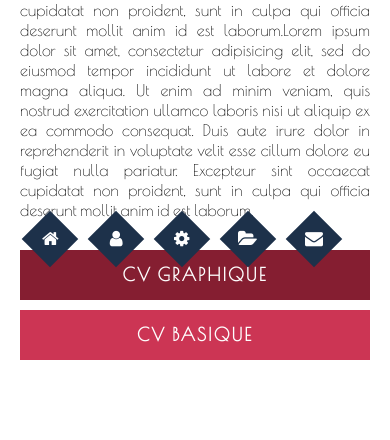
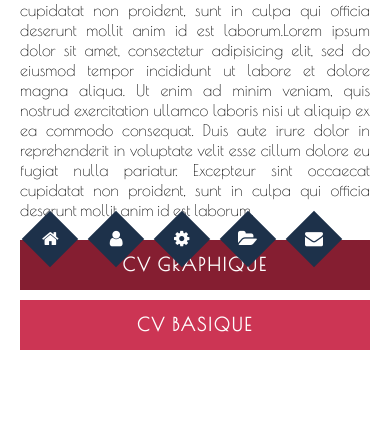
Before and after one commit to cerseig/old_portfolio, a PHP site: page /about.php in a window 390 px wide. Shown: the part 565-1005 px from the top of the page. Run offline with PHP 8.4, Linux system fonts and the light colour scheme.

Commit message:
Responsive About 100%

```diff
--- a/about.php
+++ b/about.php
@@ -20,10 +20,10 @@
                     </div>
                     <div class="column column-2">
                         <p>Lorem ipsum dolor sit amet, consectetur adipisicing elit, sed do eiusmod tempor incididunt ut labore et dolore magna aliqua. Ut enim ad minim veniam, quis nostrud exercitation ullamco laboris nisi ut aliquip ex ea commodo consequat. Duis aute irure dolor in reprehenderit in voluptate velit esse cillum dolore eu fugiat nulla pariatur. Excepteur sint occaecat cupidatat non proident, sunt in culpa qui officia deserunt mollit anim id est laborum.Lorem ipsum dolor sit amet, consectetur adipisicing elit, sed do eiusmod tempor incididunt ut labore et dolore magna aliqua. Ut enim ad minim veniam, quis nostrud exercitation ullamco laboris nisi ut aliquip ex ea commodo consequat. Duis aute irure dolor in reprehenderit in voluptate velit esse cillum dolore eu fugiat nulla pariatur. Excepteur sint occaecat cupidatat non proident, sunt in culpa qui officia deserunt mollit anim id est laborum.</p>
+                        <a href="assets/cv/cvgraphique.pdf" alt="Redirection vers le CV Graphique"><div class="cv">CV graphique</div></a>
+                        <a href="assets/cv/cvbasique.pdf" alt="Redirection vers le CV Basique"><div class="cv">CV basique</div></a>
                     </div>
                 </div>
-                <a href="assets/cv/cvgraphique.pdf" alt="Redirection vers le CV Graphique"><div class="cv">CV graphique</div></a>
-                <a href="assets/cv/cvbasique.pdf" alt="Redirection vers le CV Basique"><div class="cv">CV basique</div></a>
             </div>
         </div>
     </section>
--- a/assets/css/global.css
+++ b/assets/css/global.css
@@ -958,14 +958,14 @@ main#home section.contact .container .fa:hover {
 }
 /* line 1, ../scss/_about.scss */
 main#about {
-  min-height: 100%;
+  height: 100%;
   width: 100%;
 }
 /* line 4, ../scss/_about.scss */
 main#about section.about_page {
-  min-height: 100%;
+  height: 100%;
   width: 100%;
-  padding-bottom: 80px;
+  padding-bottom: 50px;
 }
 /* line 8, ../scss/_about.scss */
 main#about section.about_page .band_picture {
@@ -1101,21 +1101,18 @@ main#about section.about_page .container .content a:nth-of-type(2) .cv {
   align-items: center;
   display: flex;
   justify-content: center;
+  margin-bottom: 80px;
 }
 
 @media screen and (min-width: 600px) {
-  /* line 137, ../scss/_about.scss */
-  main#about section.about_page .container .content a {
-    margin-bottom: 20px;
-  }
-  /* line 140, ../scss/_about.scss */
+  /* line 138, ../scss/_about.scss */
   main#about section.about_page .container .content a:nth-of-type(1) .cv {
     float: left;
     width: 46%;
     margin-right: 20px;
     margin-bottom: 80px;
   }
-  /* line 146, ../scss/_about.scss */
+  /* line 144, ../scss/_about.scss */
   main#about section.about_page .container .content a:nth-of-type(2) .cv {
     float: left;
     width: 46%;
@@ -1123,11 +1120,15 @@ main#about section.about_page .container .content a:nth-of-type(2) .cv {
   }
 }
 @media screen and (min-width: 768px) {
-  /* line 161, ../scss/_about.scss */
+  /* line 158, ../scss/_about.scss */
+  main#about section.about_page {
+    margin-bottom: 100px;
+  }
+  /* line 160, ../scss/_about.scss */
   main#about section.about_page .container {
     padding-right: 100px;
   }
-  /* line 164, ../scss/_about.scss */
+  /* line 163, ../scss/_about.scss */
   main#about section.about_page .container .content .column-1 {
     padding: 0;
     padding: 100px 20px;
@@ -1135,19 +1136,19 @@ main#about section.about_page .container .content a:nth-of-type(2) .cv {
     float: left;
     width: 30%;
   }
-  /* line 170, ../scss/_about.scss */
+  /* line 169, ../scss/_about.scss */
   main#about section.about_page .container .content .column-1 h2 {
     font-size: 25px;
   }
-  /* line 173, ../scss/_about.scss */
+  /* line 172, ../scss/_about.scss */
   main#about section.about_page .container .content .column-1 p {
     font-size: 13px;
   }
-  /* line 176, ../scss/_about.scss */
+  /* line 175, ../scss/_about.scss */
   main#about section.about_page .container .content .column-1 hr {
     left: 40px;
   }
-  /* line 180, ../scss/_about.scss */
+  /* line 179, ../scss/_about.scss */
   main#about section.about_page .container .content .column-2 {
     padding: 0;
     padding-top: 100px;
@@ -1155,50 +1156,49 @@ main#about section.about_page .container .content a:nth-of-type(2) .cv {
     float: left;
     width: 70%;
   }
-  /* line 187, ../scss/_about.scss */
+  /* line 186, ../scss/_about.scss */
   main#about section.about_page .container .content a:nth-of-type(1) .cv {
     margin: 0;
     float: left;
     width: 50%;
-    margin-bottom: 50px;
   }
-  /* line 193, ../scss/_about.scss */
+  /* line 191, ../scss/_about.scss */
   main#about section.about_page .container .content a:nth-of-type(2) .cv {
     margin: 0;
     float: left;
     width: 50%;
   }
-  /* line 200, ../scss/_about.scss */
+  /* line 198, ../scss/_about.scss */
   main#about section.about_page .band_picture {
     height: 250px;
   }
-  /* line 203, ../scss/_about.scss */
+  /* line 201, ../scss/_about.scss */
   main#about section.about_page .geometry {
     width: 350px;
     height: 250px;
     top: 75px;
     left: 30%;
   }
-  /* line 209, ../scss/_about.scss */
+  /* line 207, ../scss/_about.scss */
   main#about section.about_page .big-square {
     width: 200px;
     height: 200px;
   }
-  /* line 213, ../scss/_about.scss */
+  /* line 211, ../scss/_about.scss */
   main#about section.about_page .medium-square {
     width: 80px;
     height: 80px;
     left: 100px;
     bottom: 70px;
   }
-  /* line 219, ../scss/_about.scss */
+  /* line 217, ../scss/_about.scss */
   main#about section.about_page .little-square {
     width: 10px;
     height: 10px;
     left: 215px;
     bottom: 70px;
   }
-  /* line 225, ../scss/_about.scss */
+  /* line 223, ../scss/_about.scss */
   main#about section.about_page h1 {
     width: 350px;
     font-size: 35px;
@@ -1208,25 +1208,29 @@ main#about section.about_page .container .content a:nth-of-type(2) .cv {
   }
 }
 @media screen and (min-width: 992px) {
-  /* line 241, ../scss/_about.scss */
+  /* line 236, ../scss/_about.scss */
+  main#about section.about_page {
+    margin-bottom: 50px;
+  }
+  /* line 240, ../scss/_about.scss */
   main#about section.about_page .container .content .column-1 {
     width: 40%;
   }
-  /* line 243, ../scss/_about.scss */
+  /* line 242, ../scss/_about.scss */
   main#about section.about_page .container .content .column-1 h2 {
     font-size: 30px;
   }
-  /* line 246, ../scss/_about.scss */
+  /* line 245, ../scss/_about.scss */
   main#about section.about_page .container .content .column-1 p {
     font-size: 13px;
   }
-  /* line 250, ../scss/_about.scss */
+  /* line 249, ../scss/_about.scss */
   main#about section.about_page .container .content .column-2 {
     width: 60%;
   }
 }
 @media screen and (max-width: 1100px) {
-  /* line 262, ../scss/_about.scss */
+  /* line 261, ../scss/_about.scss */
   main#about section.about_page .band_picture {
     background-position: center;
   }
@@ -1268,8 +1272,9 @@ main#contact {
 main#contact section.contact_page {
   width: 100%;
   height: 100%;
+  padding-bottom: 30px;
 }
-/* line 7, ../scss/_contact.scss */
+/* line 8, ../scss/_contact.scss */
 main#contact section.contact_page .column-2 {
   width: 100%;
   display: flex;
@@ -1277,7 +1282,7 @@ main#contact section.contact_page .column-2 {
   transition: all 0.75s ease;
   padding-bottom: 80px;
 }
-/* line 15, ../scss/_contact.scss */
+/* line 16, ../scss/_contact.scss */
 main#contact section.contact_page .contact-form h1 {
   margin-top: 30px;
   text-align: center;
@@ -1289,12 +1294,12 @@ main#contact section.contact_page .contact-form h1 {
   color: #1d314a;
   transition: all 0.75s ease;
 }
-/* line 27, ../scss/_contact.scss */
+/* line 28, ../scss/_contact.scss */
 main#contact section.contact_page form {
   padding: 0 30px;
   width: 100%;
 }
-/* line 30, ../scss/_contact.scss */
+/* line 31, ../scss/_contact.scss */
 main#contact section.contact_page form input, main#contact section.contact_page form textarea {
   width: 100%;
   height: 40px;
@@ -1302,7 +1307,7 @@ main#contact section.contact_page form input, main#contact section.contact_page
   border: none;
   border-bottom: 1px solid rgba(0, 0, 0, 0.2);
 }
-/* line 37, ../scss/_contact.scss */
+/* line 38, ../scss/_contact.scss */
 main#contact section.contact_page form input[type="submit"] {
   margin-top: 30px;
   border: 1px solid #1d314a;
@@ -1315,19 +1320,19 @@ main#contact section.contact_page form input[type="submit"] {
   width: 100%;
   transition: all 0.75s ease;
 }
-/* line 49, ../scss/_contact.scss */
+/* line 50, ../scss/_contact.scss */
 main#contact section.contact_page form input[type="submit"]:hover {
   border: 1px solid #1d314a;
   background-color: #1d314a;
   color: white;
 }
-/* line 54, ../scss/_contact.scss */
+/* line 55, ../scss/_contact.scss */
 main#contact section.contact_page form textarea {
   height: 150px;
 }
 
 @media screen and (min-width: 768px) {
-  /* line 64, ../scss/_contact.scss */
+  /* line 65, ../scss/_contact.scss */
   main#contact section.contact_page .column-1 {
     float: left;
     width: 40%;
@@ -1338,7 +1343,7 @@ main#contact section.contact_page form textarea {
     background-size: cover;
     transition: all 0.75s ease;
   }
-  /* line 74, ../scss/_contact.scss */
+  /* line 75, ../scss/_contact.scss */
   main#contact section.contact_page .column-2 {
     float: left;
     width: 60%;
@@ -1348,7 +1353,7 @@ main#contact section.contact_page form textarea {
     transition: all 0.75s ease;
     padding-bottom: 0;
   }
-  /* line 84, ../scss/_contact.scss */
+  /* line 85, ../scss/_contact.scss */
   main#contact section.contact_page .contact-form h1 {
     font-size: 30px;
     margin-bottom: 20px;
@@ -1356,12 +1361,12 @@ main#contact section.contact_page form textarea {
     transition: all 0.75s ease;
     text-align: left;
   }
-  /* line 92, ../scss/_contact.scss */
+  /* line 93, ../scss/_contact.scss */
   main#contact section.contact_page form {
     padding: 0;
     padding-left: 30px;
   }
-  /* line 95, ../scss/_contact.scss */
+  /* line 96, ../scss/_contact.scss */
   main#contact section.contact_page form input, main#contact section.contact_page form textarea {
     width: 75%;
     height: 50px;
@@ -1369,7 +1374,7 @@ main#contact section.contact_page form textarea {
     border: none;
     border-bottom: 1px solid rgba(0, 0, 0, 0.2);
   }
-  /* line 102, ../scss/_contact.scss */
+  /* line 103, ../scss/_contact.scss */
   main#contact section.contact_page form input[type="submit"] {
     margin-top: 30px;
     border: 1px solid #1d314a;
@@ -1382,27 +1387,27 @@ main#contact section.contact_page form textarea {
     width: 30%;
     transition: all 0.75s ease;
   }
-  /* line 114, ../scss/_contact.scss */
+  /* line 115, ../scss/_contact.scss */
   main#contact section.contact_page form input[type="submit"]:hover {
     border: 1px solid #1d314a;
     background-color: #1d314a;
     color: white;
   }
-  /* line 119, ../scss/_contact.scss */
+  /* line 120, ../scss/_contact.scss */
   main#contact section.contact_page form textarea {
     height: 150px;
   }
 }
 @media screen and (min-width: 992px) {
-  /* line 130, ../scss/_contact.scss */
+  /* line 131, ../scss/_contact.scss */
   main#contact section.contact_page .column-1 {
     width: 45%;
   }
-  /* line 133, ../scss/_contact.scss */
+  /* line 134, ../scss/_contact.scss */
   main#contact section.contact_page .column-2 {
     width: 55%;
   }
-  /* line 137, ../scss/_contact.scss */
+  /* line 138, ../scss/_contact.scss */
   main#contact section.contact_page .contact-form h1 {
     font-size: 40px;
   }
--- a/assets/scss/_about.scss
+++ b/assets/scss/_about.scss
@@ -1,10 +1,10 @@
 main#about {
-    min-height: 100%;
+    height: 100%;
     width: 100%;
     section.about_page {
-        min-height: 100%;
+        height: 100%;
         width: 100%;
-        padding-bottom: 80px;
+        padding-bottom: 50px;
         .band_picture {
             width: 100%;
             height: 150px;
@@ -123,6 +123,7 @@ main#about {
                     align-items: center;
                     display: flex;
                     justify-content: center;
+                    margin-bottom: 80px;
                 }
             }
         }
@@ -134,9 +135,6 @@ main#about {
         section.about_page {
                 .container {
                     .content {
-                        a {
-                            margin-bottom: 20px;
-                        }
                         a:nth-of-type(1) .cv {
                             float: left;
                             width: 46%;
@@ -158,6 +156,7 @@ main#about {
 @media screen and (min-width:768px) {
     main#about {
         section.about_page {
+            margin-bottom: 100px;
             .container {
                 padding-right: 100px;
                 .content {
@@ -188,7 +187,6 @@ main#about {
                         margin: 0;
                         float: left;
                         width: 50%;
-                        margin-bottom: 50px;
                     }
                     a:nth-of-type(2) .cv {
                         margin: 0;
@@ -236,6 +234,7 @@ main#about {
 @media screen and (min-width:992px) {
     main#about {
         section.about_page {
+            margin-bottom: 50px;
             .container {
                 .content {
                     .column-1 {
--- a/assets/scss/_contact.scss
+++ b/assets/scss/_contact.scss
@@ -4,6 +4,7 @@ main#contact {
     section.contact_page {
         width: 100%;
         height: 100%;
+        padding-bottom: 30px;
         .column-2 {
             width: 100%;
             display: flex;
```
